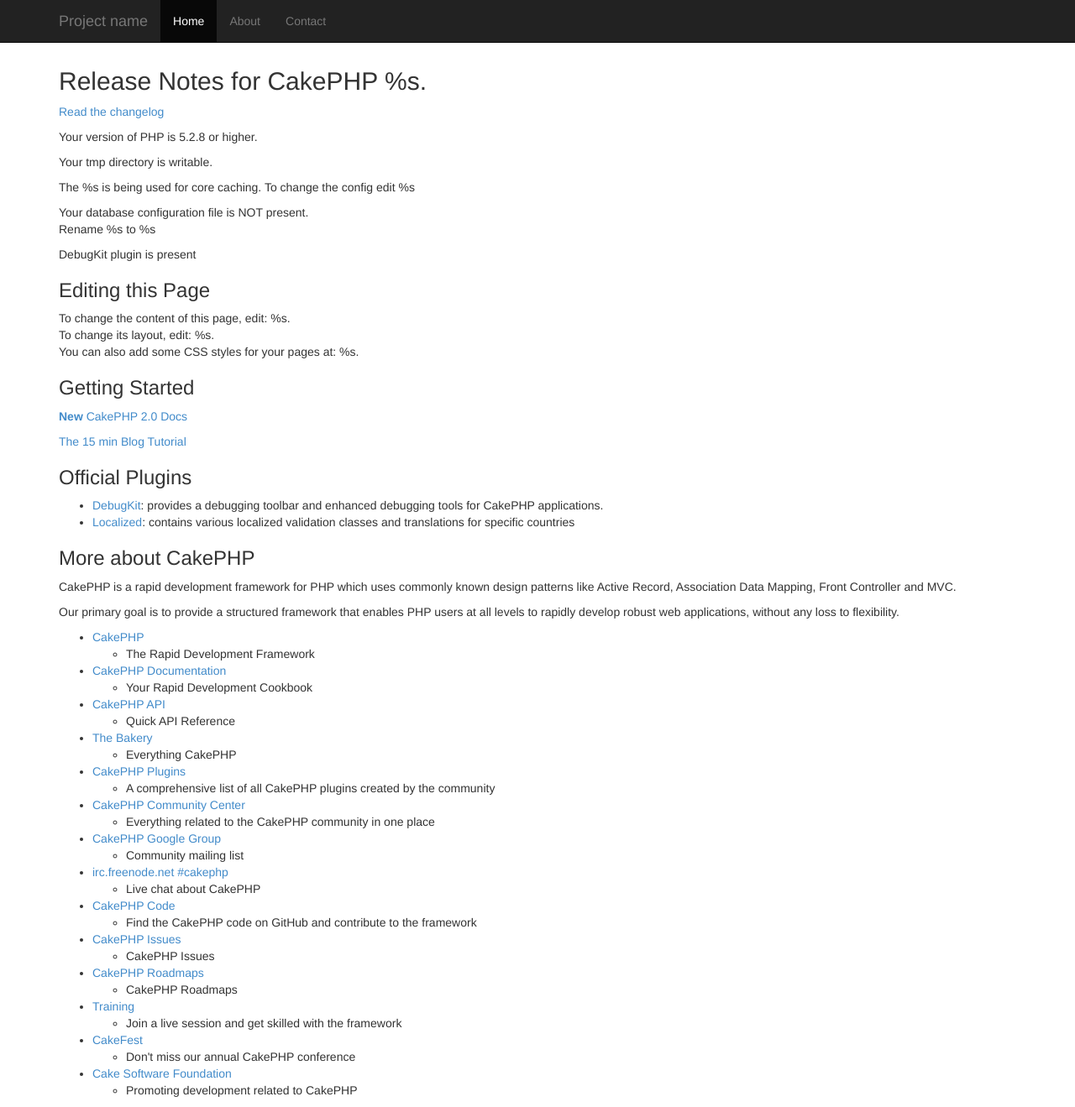
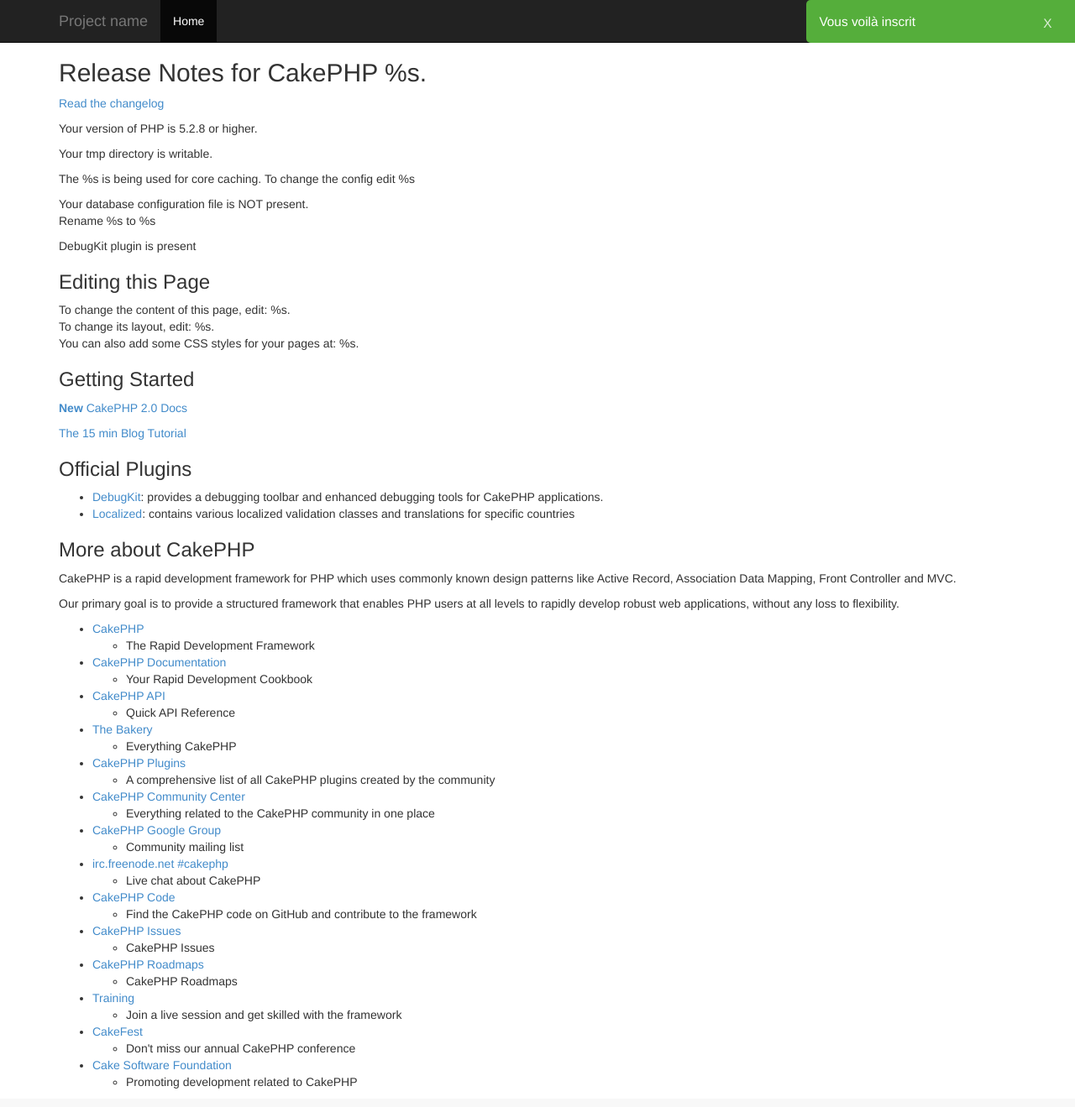
Before and after one commit to kevanescence/cakePHP-watchspeak, a CakePHP app: the page made by app/View/Pages/home.ctp in a window 1280 px wide. Shown: the whole page at 84% size. After the commit the page ends 1297 px from the top, so only its background shows below. Run offline with PHP 8.4 and a stand-in for CakePHP, Linux system fonts and the light colour scheme; the template is opened without the code that fills it, so the values that code supplies are empty; some libraries are stand-ins or nearby versions.

Commit message:
Dev: starting implementation of flash messages

```diff
--- a/app/View/Layouts/default.ctp
+++ b/app/View/Layouts/default.ctp
@@ -7,6 +7,7 @@
     <title> <?php echo $this->fetch("title");?></title>
 
     <!-- Bootstrap and others css -->
+    <!-- jQuery (necessary for Bootstrap's JavaScript plugins) -->
     <?php
         echo $this->Html->css("bootstrap.min");
         echo $this->Html->css("common");
@@ -35,9 +36,9 @@
         </div>
         <div class="collapse navbar-collapse">
             <ul class="nav navbar-nav">
-                <li class="active"><a href="#">Home</a></li>
-                <li><a href="#about">About</a></li>
-                <li><a href="#contact">Contact</a></li>
+                <li class="active">
+                    <?= $this->Html->link("Home", array('controller'=>'Posts','action'=>'index'))?>
+                </li>
                 <?php
                     if($this->Session->read('Auth.User.username')){
                         $option =  array(
@@ -57,16 +58,18 @@
                 ?>
         </div><!--/.nav-collapse -->
       </div>
+
     </div>
-
+    <div class="col-lg-offset-9 col-lg-3
+                flash-message flash-validation">Vous voilà inscrit <a href="" class="flash-close">X</a></div>
     <div class="container">
 
         <?php echo $this->fetch("content"); ?>
 
     </div><!-- /.container -->
-    <!-- jQuery (necessary for Bootstrap's JavaScript plugins) -->
     <!-- Bootstrap and other plugins -->
     <?php echo $this->Html->script("bootstrap.min");?>
+    <?php echo $this->Html->script("common");?>
     <!-- Include all scripts of the page -->
     <?php echo $this->fetch("script");?>
   </body>
--- a/app/webroot/css/common.css
+++ b/app/webroot/css/common.css
@@ -3,7 +3,7 @@
     Author     : kremy
 */
 body {
-    padding-top:60px;
+    padding-top:50px;
 }
 
 .navbar form legend, .navbar form label, .navbar form div.alert{
@@ -15,3 +15,44 @@ body {
 
 /****************************** Ajax loading tools ****************************/
 #busy-indicator { display:none; }
+/****************************** Flash message tools ***************************/
+.flash-message {
+    position: absolute;
+    font-size: 1.1em;
+    height: 51px;
+    top:0;
+    z-index:100000;
+    border-radius:5px 0px 0px 5px;
+    padding: 1em;
+    color: #FFF;
+}
+.flash-message.flash-error {
+    background-color: #fe1611;/*For old browsers*/
+    background-image:-moz-linear-gradient(#ff8686,#fe1611);
+}
+.flash-message.flash-warning{
+    background-color: #ff782b;/*For old browsers*/
+    background-image:-moz-linear-gradient(#ffc76f,#FFA673);
+}
+.flash-message.flash-validation{
+    background-color: #55ae3b;/*For old browsers*/
+    background-image:-moz-linear-gradient(#ace469,#55ae3b);
+}
+.flash-message.flash-information{
+    background-color: #00B7E9;/*For old browsers*/
+    background-image:-moz-linear-gradient(#52a9ff,#00B7E9);
+}
+.flash-message a.flash-close{
+    color:#fff;
+    text-decoration: none;
+    text-align: center;
+    float:right;
+    margin-right: 10px;
+    font-size: 1em;
+    opacity:0.8;
+    padding: 2px;
+    border-radius: 4px;
+}
+.flash-message a.flash-close:hover{
+    background-color: #d2d2d2;
+}
--- /dev/null
+++ b/app/webroot/js/common.js
@@ -0,0 +1,81 @@
+$(function() {
+    __HTMLFlash_initAnimation(false);
+});
+/**
+ * Build event on a evenutal flash message
+ * @param ajax true if called by an ajax success response
+ * @return
+ */
+function __HTMLFlash_initAnimation(ajax) {
+    var flash;
+    if (!ajax)
+        flash = $(".flash-message");
+    else
+        flash = $(".flash-message.ajax");
+    if (flash.length > 0) {
+        if (flash.hasClass("auto-hide")) {
+            flash.hide().slideDown(1000).delay(5000).slideUp({
+                duration: 1000,
+                complete: function() {
+                    flash.remove();
+                }
+            });
+        }
+        else {
+            flash.hide().slideDown(1000);
+            flash.find('.flash-close').click(function(e) {
+                e.preventDefault();
+                flash.slideUp({
+                    duration: 1000,
+                    complete: function() {
+                        flash.remove();
+                    }
+                });
+            });
+        }
+    }
+}
+/**
+ * Create a contextual message in the ul#scrum-menu
+ * @param message
+ * @param style error, validation, warning or information
+ * @param closable if true, a link will be displayed to close the flash
+ * if false,the flash will disappeared automatically
+ * @return
+ */
+function HTMLFlash_contextual(message, style, closable) {
+    __HTMLFlash_init(message, style, closable, window, $('#navigation'));
+}
+/**
+ * Create a window flash message
+ * @param message
+ * @param style error, validation, warning or information
+ * @param closable if true, a link will be displayed to close the flash
+ * if false,the flash will disappeared automatically
+ * @return
+ */
+function HTMLFlash_screen(message, style, closable) {
+    __HTMLFlash_init(message, style, closable, true, $('body'));
+}
+/**
+ * Initialize a flash message with the given parameters
+ * @param message
+ * @param style
+ * @param closable
+ * @param window if true, it will be a window message, contextual otherwise
+ * @param subject define in which element the message has to be prepend
+ * @return
+ */
+function __HTMLFlash_init(message, style, closable, window, subject) {
+    closableCSS = closable === true ? '' : 'auto-hide';
+    window = window === true ? 'window' : '';
+    var html = '<div class="ajax flash ' + window + ' '
+            + style + ' ' + closableCSS + '">'
+    if (closable === true) {
+        html += '<a href="#" class="flash-close">x</a>';
+    }
+    html += message + '</div>';
+    var div = $(html).css('display', 'block');
+    subject.append(div);
+    __HTMLFlash_initAnimation(true);
+}
```
